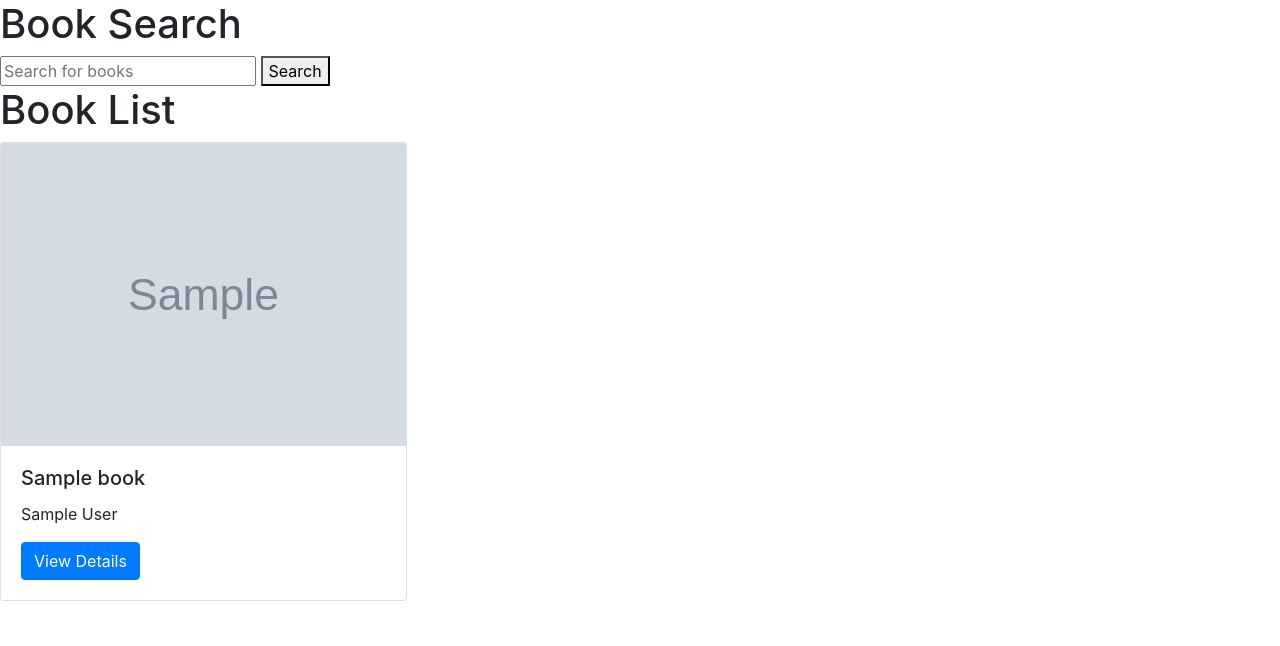
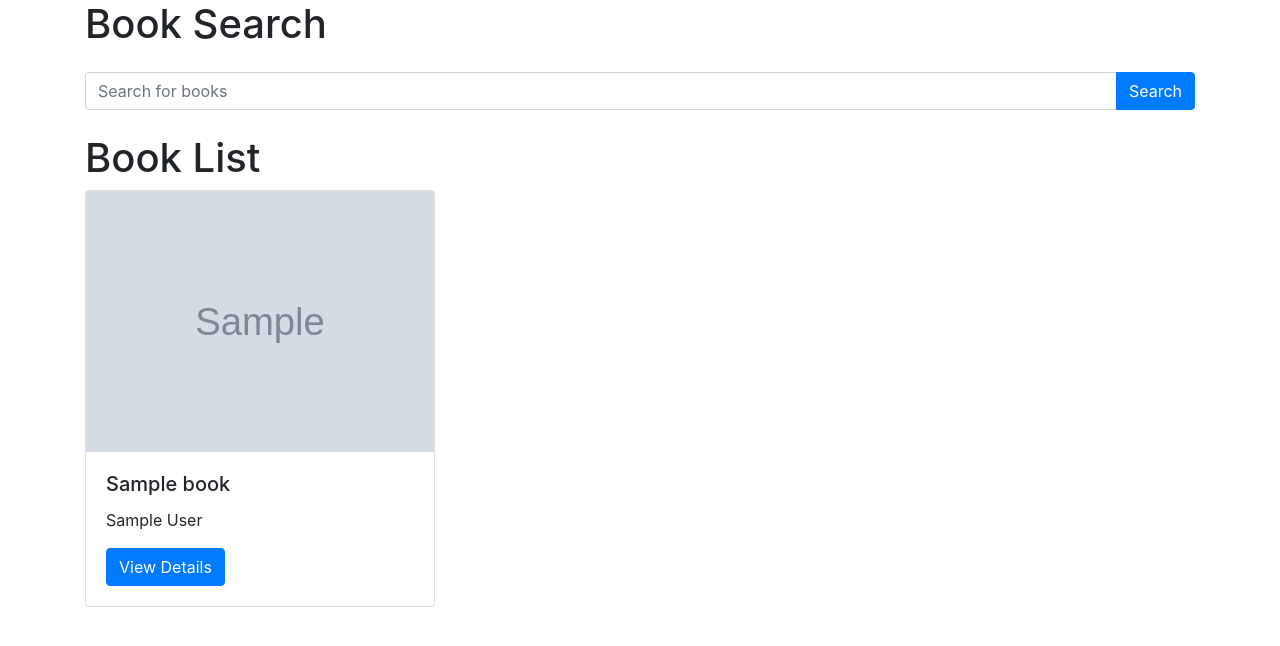
Before and after one commit to ourfalia/book_rental, a Django app: template rental/templates/rental/book_list.html in a window 1280 px wide. Shown: the top 646 px of the page. Run offline with Django 3.2, Linux system fonts and the light colour scheme; the template is opened without the code that fills it: most values are stand-ins (such as "Sample title", 1, 10 or a date in 2020); grey boxes marked "Sample" are stand-in pictures; some libraries are stand-ins or nearby versions.

Commit message:
update book_list template

```diff
--- a/rental/templates/rental/book_list.html
+++ b/rental/templates/rental/book_list.html
@@ -1,12 +1,21 @@
 {% extends 'base.html' %}
 {% block content %}
-    <h1>Book Search</h1>
-    <form method="GET" action="{% url 'book_search' %}">
-    <input type="text" name="q" placeholder="Search for books">
-    <button type="submit">Search</button>
+    <div class="container">
+        <div class="row">
+            <div class="col-md-12">
+                <h1 class="mb-4">Book Search</h1>
+                <form method="GET" action="{% url 'book_search' %}" class="mb-4">
+                    <div class="input-group">
+                        <input type="text" name="q" class="form-control" placeholder="Search for books" aria-label="Search for books" aria-describedby="search-btn">
+                        <div class="input-group-append">
+                            <button type="submit" class="btn btn-primary" id="search-btn">Search</button>
+                        </div>
+                    </div>
                 </form>
-    <h1>Book List</h1>
+            </div>
+        </div>
         <div class="row">
+            <h1 class="col-md-12">Book List</h1>
             {% for book in books %}
                 <div class="col-md-4 mb-4">
                     <div class="card">
@@ -23,7 +32,10 @@
                     </div>
                 </div>
             {% empty %}
-            <li>No books found.</li>
+                <div class="col-md-12">
+                    <p>No books found.</p>
+                </div>
             {% endfor %}
         </div>
+    </div>
 {% endblock %}
```
Lines whose indentation alone changed are shown as unchanged.
